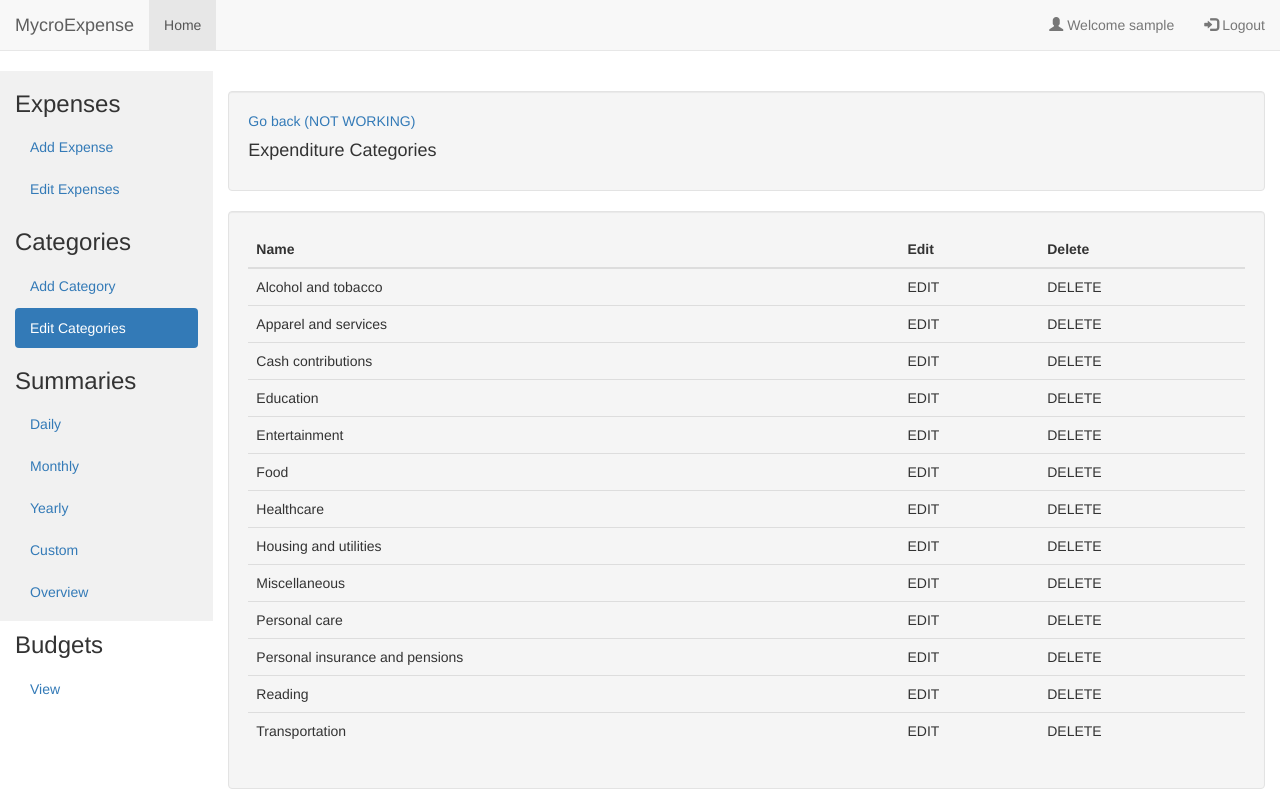
After one commit to Kevin-Defang-Yuan/Expense-Tracker, a Django app: page /base/category-list/ in a window 1280 px wide. The commit adds this page. Run offline with Django 4.2, Linux system fonts and the light colour scheme; the visitor is signed in with stand-in values (Sample User, id 1); data comes from the database, SQL or seed files in the repository; some libraries are stand-ins or nearby versions.

Commit message:
Finished creating layout only

```diff
--- /dev/null
+++ b/ExpenseTracker/base/templates/base/category_list.html
@@ -0,0 +1,44 @@
+{% extends 'base/panel_layout.html' %}
+
+{% block main-container %}
+<div class="row-sm-1">
+    <div class="col-sm-10">
+      <div class="well">
+        <a href="{{request.META.HTTP_REFERER}}">Go back (NOT WORKING)</a>
+        <h4>Expenditure Categories</h4>
+      </div>
+    </div>
+  </div>
+
+<div class="row-sm-1">
+    <div class="col-sm-10">
+        <div class="well">
+            <table class="table">
+                <div class="w-auto">
+                    <thead>
+                    <tr>
+                        <th scope="col">Name</th>
+                        <th scope="col">Edit</th>
+                        <th scope="col">Delete</th>
+                    </tr>
+                    </thead>
+                    <tbody>
+                        {% for category in categories %}
+                        <tr>
+                            <td>{{category.name}}</td>
+                            <td>EDIT</td>
+                            <td>DELETE</td>
+
+                        </tr>
+                        {% endfor %}
+                    </tbody>
+                </table>
+            </div>
+        </div>
+
+    </div>
+</div>
+
+
+
+{% endblock %}
--- a/ExpenseTracker/base/templates/base/expense_list.html
+++ b/ExpenseTracker/base/templates/base/expense_list.html
@@ -4,7 +4,7 @@
 <div class="row-sm-1">
     <div class="col-sm-10">
       <div class="well">
-        <a href="{{request.META.HTTP_REFERER}}">Go back</a>
+        <a href="{{request.META.HTTP_REFERER}}">Go back (NOT WORKING)</a>
         <h4>Expenses for {{month}}-{{day}}-{{year}}</h4>
       </div>
     </div>
--- a/ExpenseTracker/base/templates/base/panel_layout.html
+++ b/ExpenseTracker/base/templates/base/panel_layout.html
@@ -50,6 +50,11 @@
         <li><a href="{% url 'fixed-expense-create' %}">Add Expense</a></li>
         <li><a href="filler">Edit Expenses</a></li>
       </ul>
+      <h3>Categories</h3>
+      <ul class="nav nav-pills nav-stacked">
+        <li><a href="filler">Add Category</a></li>
+        <li><a href="{% url 'category-list' %}">Edit Categories</a></li>
+      </ul>
       <h3>Summaries</h3>
       <ul class="nav nav-pills nav-stacked">
         <li><a href="{% url 'daily-panel' %}">Daily</a></li>
--- a/ExpenseTracker/base/urls.py
+++ b/ExpenseTracker/base/urls.py
@@ -1,7 +1,7 @@
 from django .urls import path
 from .views import Dashboard, ExpenseDetail, ExpenseCreate, ExpenseUpdate, ExpenseDelete
 from .views import DailyPanel, MonthlyPanel, YearlyPanel
-from .views import ExpenseList
+from .views import ExpenseList, CategoryList
 from django.contrib.auth.views import LogoutView
 
 urlpatterns = [
@@ -17,6 +17,7 @@ urlpatterns = [
     path('monthly-panel/', MonthlyPanel.as_view(), name="monthly-panel"),
     path('yearly-panel/', YearlyPanel.as_view(), name="yearly-panel"),
     path('expense-list/', ExpenseList.as_view(), name="expense-list"),
+    path('category-list/', CategoryList.as_view(), name="category-list"),
     path('expense/<int:pk>/', ExpenseDetail.as_view(), name='expense'),
     path('fixed-expense-create/', ExpenseCreate.as_view(), name='fixed-expense-create'),
     path('expense-update/<int:pk>/', ExpenseUpdate.as_view(), name='expense-update'),
--- a/ExpenseTracker/base/views.py
+++ b/ExpenseTracker/base/views.py
@@ -413,3 +413,12 @@ class ExpenseDelete(LoginRequiredMixin, DeleteView):
     model = Expense
     context_object_name = 'expense'
     success_url = reverse_lazy('dashboard')
+
+
+class CategoryList(LoginRequiredMixin, ListView):
+    model = Category
+    template_name = 'base/category_list.html'
+    context_object_name = 'categories'
+
+    def get_queryset(self):
+        return super().get_queryset().filter(user=self.request.user)
```
